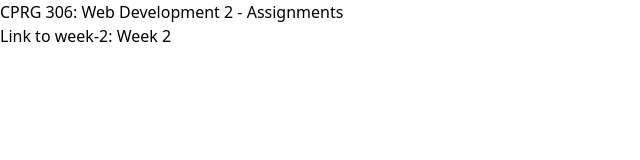
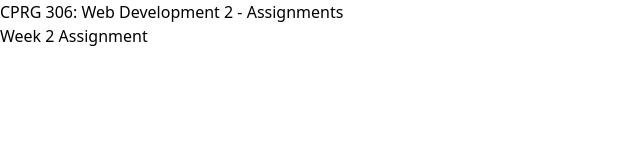
Before and after one commit to LucasMunhoz13/cprg306-assignments, a Next.js app: page / in a window 1280 px wide. Shown: the top 160 px of the page, without its empty margins (0-640 px from the left). Built offline with nearby package versions, Linux system fonts and the light colour scheme.

Commit message:
Final version

```diff
--- a/app/page.js
+++ b/app/page.js
@@ -5,7 +5,7 @@
     <div>
       <h1>CPRG 306: Web Development 2 - Assignments</h1>
       <p>
-        Link to week-2: <Link href="week-2"> Week 2</Link>
+        <Link href="week-2"> Week 2 Assignment</Link>
       </p>
     </div>
   );
```
